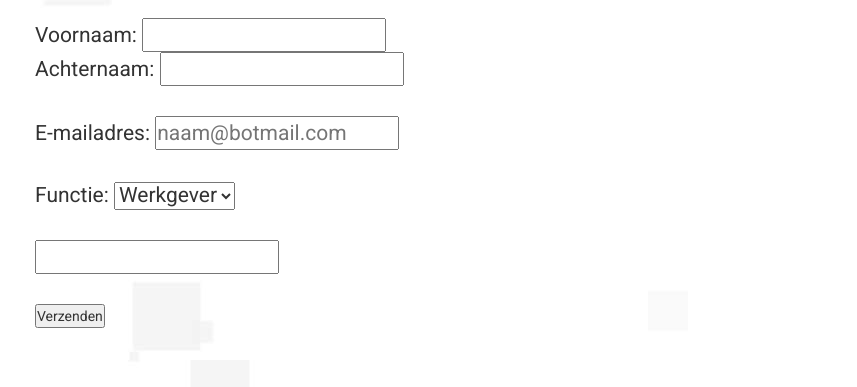
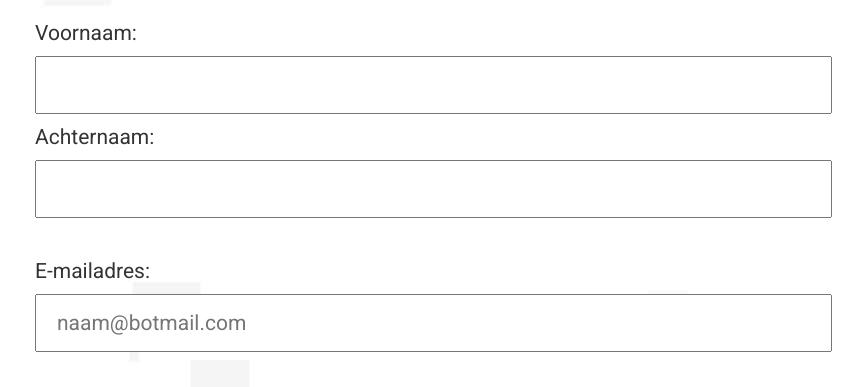
Before and after one commit to Jasperdeveer/jasperdeveer.github.io, a plain HTML site: page contact.html in a window 1280 px wide. Shown: the part 552-939 px from the top of the page, 0-857 px from the left. Drawn offline with nearby package versions, Linux system fonts and the light colour scheme; grey boxes are pictures that could not be loaded.

Commit message:
formulier update
styling toegevoegd

```diff
--- a/styles/contact.css
+++ b/styles/contact.css
@@ -8,6 +8,13 @@ header {
   margin-top: 0px;
 }
 
-.form-element{
-  width: 450px;
+#jouw_input_text_veld{
+height: 300px;
 }
+
+input{
+    width: 100%;
+    padding: 12px 20px;
+    margin: 8px 0;
+    box-sizing: border-box;
+}
```
